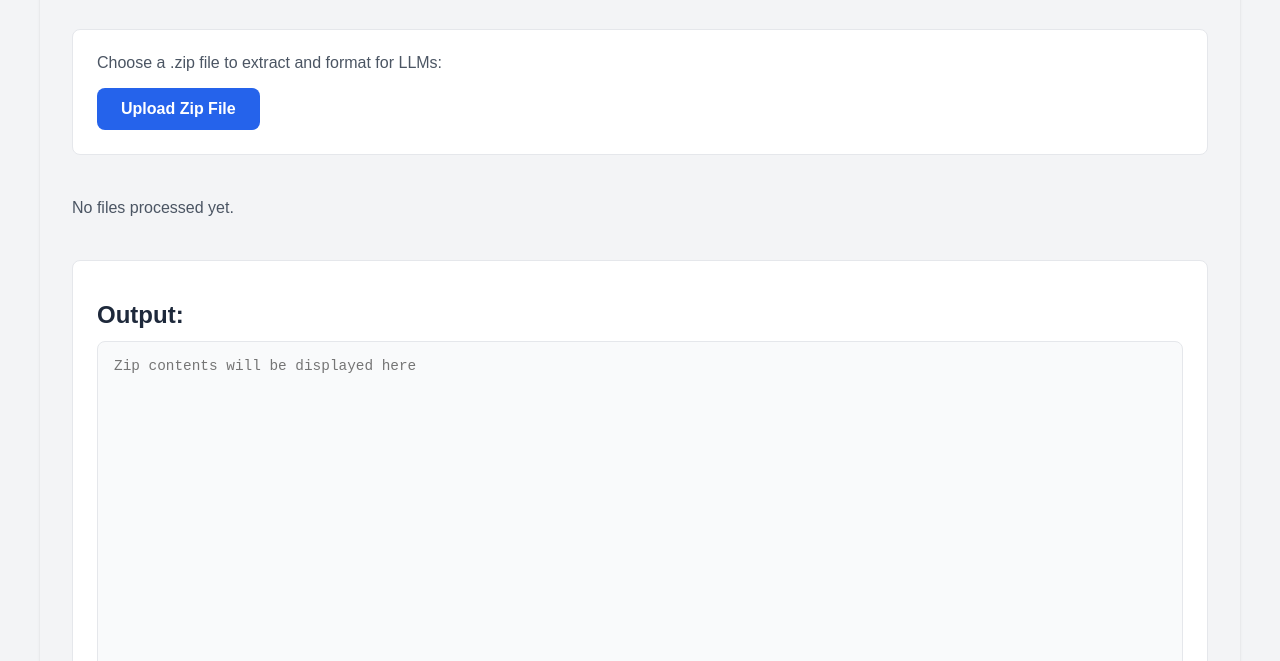
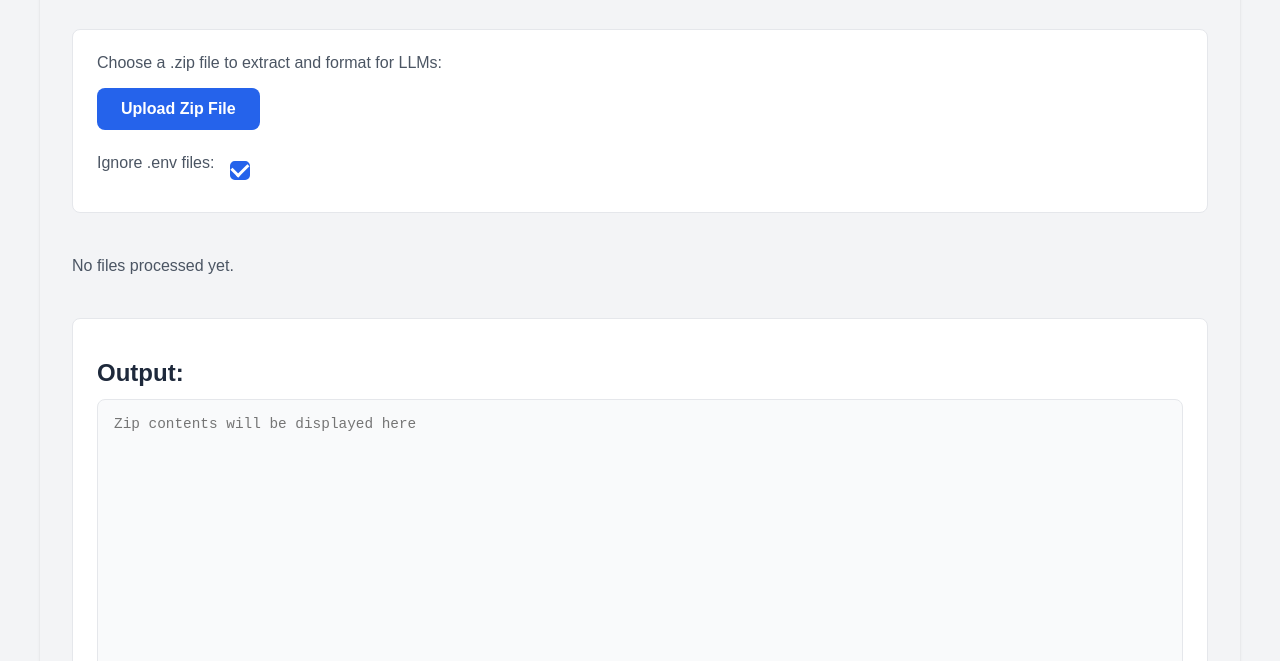
Before and after one commit to adrianv425/zip2llm, a React app: page / in a window 1280 px wide. Shown: the part 139-800 px from the top of the page. Built offline with nearby package versions, Linux system fonts and the light colour scheme.

Commit message:
feat: ignore .env files

```diff
--- a/src/App.css
+++ b/src/App.css
@@ -1,3 +1,6 @@
+/* ------------------------------------- */
+/*  1. Root Variables (Color Palette, Typography, etc.) */
+/* ------------------------------------- */
 :root {
   /* Color Palette - Modern, Clean */
   --primary-color: #2563eb; /*  A vibrant blue for primary actions (like buttons) */
@@ -9,8 +12,12 @@
   --accent-color: #10b981; /*  Green accent for positive feedback (optional) */
   --error-color: #dc2626; /*  Red for errors */
   --border-color: #e5e7eb; /*  Light border for dividers and input boxes */
+  --primary-color-rgb: 37, 99, 235; /* RGB value of --primary-color (25, 99, 235 in RGB) */
 }
 
+/* ------------------------------------- */
+/*  2. General Body and App Styles */
+/* ------------------------------------- */
 body {
   font-family: "Inter var", sans-serif;
   background-color: var(--background-color);
@@ -69,6 +76,9 @@ p {
   margin-bottom: 1.5rem;
 }
 
+/* ------------------------------------- */
+/*  4. ZipInput Component Styles */
+/* ------------------------------------- */
 .zip-input-container {
   background-color: var(--surface-color);
   border-radius: 0.5rem;
@@ -114,15 +124,60 @@ input[type="file"] {
   background-color: #1d4ed8;
 }
 
-.error {
-  color: var(--error-color);
-  background-color: rgba(220, 53, 69, 0.1);
-  padding: 1rem;
-  border-radius: 0.5rem;
-  border: 1px solid var(--error-color);
-  margin-top: 1rem;
+.env-filter-toggle {
+  margin-top: 1.5rem;
+  display: flex;
+  align-items: center;
+  gap: 0.75rem;
+  justify-content: flex-start; /* Align toggle to the start */
 }
 
+.env-filter-label {
+  color: var(--text-secondary);
+  font-weight: 500;
+  user-select: none; /* Prevent text selection on label click */
+}
+
+.env-filter-checkbox {
+  appearance: none; /* Remove default checkbox styling */
+  -webkit-appearance: none; /* For Safari */
+  -moz-appearance: none; /* For Firefox */
+  width: 1.2rem;
+  height: 1.2rem;
+  border: 2px solid var(--border-color);
+  border-radius: 0.3rem;
+  background-color: var(--surface-color);
+  cursor: pointer;
+  position: relative; /* For checkmark positioning */
+  transition: border-color 0.2s ease-in-out;
+}
+
+.env-filter-checkbox:focus {
+  outline: none; /* Remove default focus outline */
+  border-color: var(--primary-color); /* Highlight border on focus */
+  box-shadow: 0 0 0 2px rgba(var(--primary-color-rgb), 0.2); /* Add subtle focus ring */
+}
+
+.env-filter-checkbox:checked {
+  background-color: var(--primary-color);
+  border-color: var(--primary-color);
+}
+
+.env-filter-checkbox:checked::before {
+  content: "";
+  position: absolute;
+  top: 30%;
+  left: 50%;
+  transform: translate(-50%, -50%) rotate(45deg);
+  width: 0.5rem;
+  height: 0.8rem;
+  border: solid var(--surface-color); /* White checkmark */
+  border-width: 0 0.2rem 0.2rem 0; /* Create checkmark shape using borders */
+}
+
+/* ------------------------------------- */
+/*  5. StatisticsDisplay Component Styles */
+/* ------------------------------------- */
 .statistics-container {
   background-color: var(--surface-color);
   border-radius: 0.5rem;
@@ -144,6 +199,9 @@ input[type="file"] {
   color: var(--text-primary);
 }
 
+/* ------------------------------------- */
+/*  6. OutputDisplay Component Styles */
+/* ------------------------------------- */
 .output-container {
   background-color: var(--surface-color);
   border-radius: 0.5rem;
@@ -199,6 +257,21 @@ input[type="file"] {
   background-color: #1d4ed8;
 }
 
+/* ------------------------------------- */
+/*  7. Error Message Styles */
+/* ------------------------------------- */
+.error {
+  color: var(--error-color);
+  background-color: rgba(220, 53, 69, 0.1);
+  padding: 1rem;
+  border-radius: 0.5rem;
+  border: 1px solid var(--error-color);
+  margin-top: 1rem;
+}
+
+/* ------------------------------------- */
+/*  8. Utility Classes (Margin, Padding, etc.) */
+/* ------------------------------------- */
 .mt-2 {
   margin-top: 0.5rem;
 }
@@ -211,19 +284,3 @@ input[type="file"] {
 .mb-4 {
   margin-bottom: 1rem;
 }
-.env-filter-toggle {
-  margin-top: 1.5rem;
-  display: flex;
-  align-items: center;
-  gap: 0.75rem;
-  justify-content: flex-start;
-}
-
-.env-filter-label {
-  color: var(--text-secondary);
-  font-weight: 500;
-}
-
-.env-filter-checkbox {
-  /* Add custom styling to the checkbox if desired */
-}
--- a/src/ZipConverter.js
+++ b/src/ZipConverter.js
@@ -4,20 +4,21 @@ import './App.css';
 import { getLanguageFromFilename } from './utils';
 import ZipInput from './components/ZipInput';
 import OutputDisplay from './components/OutputDisplay';
-import StatisticsDisplay from './components/StatisticsDisplay'; // Import StatisticsDisplay
+import StatisticsDisplay from './components/StatisticsDisplay';
 
 function App() {
   const [outputText, setOutputText] = useState('');
   const [errorMessage, setErrorMessage] = useState('');
-  const [fileStatistics, setFileStatistics] = useState({ // State for statistics
+  const [fileStatistics, setFileStatistics] = useState({
     fileCount: 0,
     languageCounts: {},
   });
+  const [isEnvFilteringEnabled, setIsEnvFilteringEnabled] = useState(true);
 
   const handleFileSelect = useCallback(async (file) => {
     setErrorMessage('');
     setOutputText('');
-    setFileStatistics({ fileCount: 0, languageCounts: {} }); // Reset statistics on new file
+    setFileStatistics({ fileCount: 0, languageCounts: {} });
 
     if (!file) {
       return;
@@ -28,7 +29,7 @@ function App() {
       return;
     }
 
-    let currentFileCount = 0; // Track counts within this processing
+    let currentFileCount = 0;
     const currentLanguageCounts = {};
 
     try {
@@ -37,12 +38,18 @@ function App() {
 
       for (const relativePath in zip.files) {
         if (!zip.files[relativePath].dir) {
+          // **Enhanced .env filtering and Toggle Logic**
+          if (isEnvFilteringEnabled && relativePath.startsWith('.env')) {
+            console.warn(`Ignoring .env file: "${relativePath}"`);
+            continue;
+          }
+
           try {
             const fileData = await zip.files[relativePath].async('text');
             const language = getLanguageFromFilename(relativePath);
 
-            currentFileCount++; // Increment file count
-            currentLanguageCounts[language] = (currentLanguageCounts[language] || 0) + 1; // Increment language count
+            currentFileCount++;
+            currentLanguageCounts[language] = (currentLanguageCounts[language] || 0) + 1;
 
             output += `${relativePath}\n`;
             output += `\`\`\`${language}\n`;
@@ -56,24 +63,32 @@ function App() {
         }
       }
       setOutputText(output);
-      setFileStatistics({ fileCount: currentFileCount, languageCounts: currentLanguageCounts }); // Update statistics state
+      setFileStatistics({ fileCount: currentFileCount, languageCounts: currentLanguageCounts });
 
     } catch (zipError) {
       console.error("Error processing zip file:", zipError);
       setErrorMessage("Error processing zip file. It might be corrupted or invalid.");
-      setFileStatistics({ fileCount: 0, languageCounts: {} }); // Reset statistics on error
+      setFileStatistics({ fileCount: 0, languageCounts: {} });
     }
-  }, []);
+  }, [isEnvFilteringEnabled]); // Dependency on isEnvFilteringEnabled
 
   const handleClearOutput = useCallback(() => {
     setOutputText('');
-    setFileStatistics({ fileCount: 0, languageCounts: {} }); // Clear statistics on clear
+    setFileStatistics({ fileCount: 0, languageCounts: {} });
+  }, []);
+
+  const handleToggleEnvFiltering = useCallback((event) => {
+    setIsEnvFilteringEnabled(event.target.checked); // Update state based on toggle
   }, []);
 
   return (
     <div className="App">
       <h1>Zip to Text for LLMs</h1>
-      <ZipInput onFileSelect={handleFileSelect} />
+      <ZipInput
+        onFileSelect={handleFileSelect}
+        isEnvFilteringEnabled={isEnvFilteringEnabled} // Pass state
+        onToggleEnvFiltering={handleToggleEnvFiltering} // Pass setter handler
+      />
       {errorMessage && <div className="error">{errorMessage}</div>}
       <StatisticsDisplay
         fileCount={fileStatistics.fileCount}
--- a/src/components/ZipInput.js
+++ b/src/components/ZipInput.js
@@ -1,6 +1,6 @@
 import React from 'react';
 
-function ZipInput({ onFileSelect }) {
+function ZipInput({ onFileSelect, isEnvFilteringEnabled, onToggleEnvFiltering }) {
     const handleChange = (event) => {
         const file = event.target.files[0];
         onFileSelect(file);
@@ -15,6 +15,20 @@ function ZipInput({ onFileSelect }) {
                 Upload Zip File
                 <input type="file" id="zipFileInput" accept=".zip" onChange={handleChange} />
             </div>
+
+            {/* .env Filtering Toggle */}
+            <div className="env-filter-toggle">
+                <label htmlFor="envFilterToggle" className="env-filter-label">
+                    Ignore .env files:
+                </label>
+                <input
+                    type="checkbox"
+                    id="envFilterToggle"
+                    checked={isEnvFilteringEnabled}
+                    onChange={onToggleEnvFiltering}
+                    className="env-filter-checkbox"
+                />
+            </div>
         </div>
     );
 }
```
